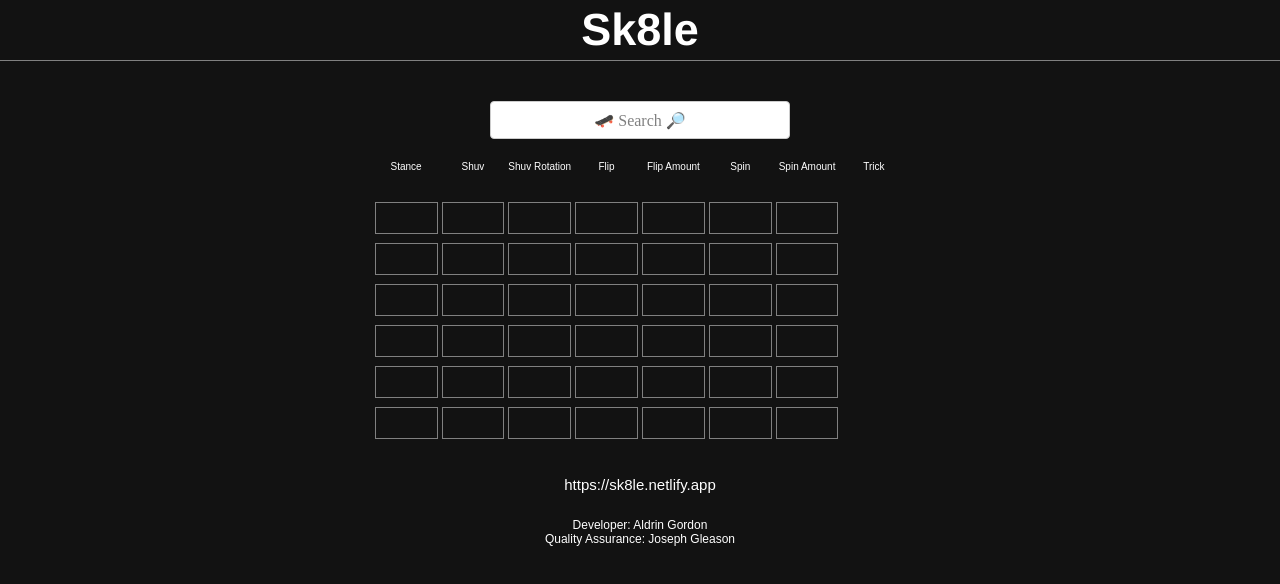
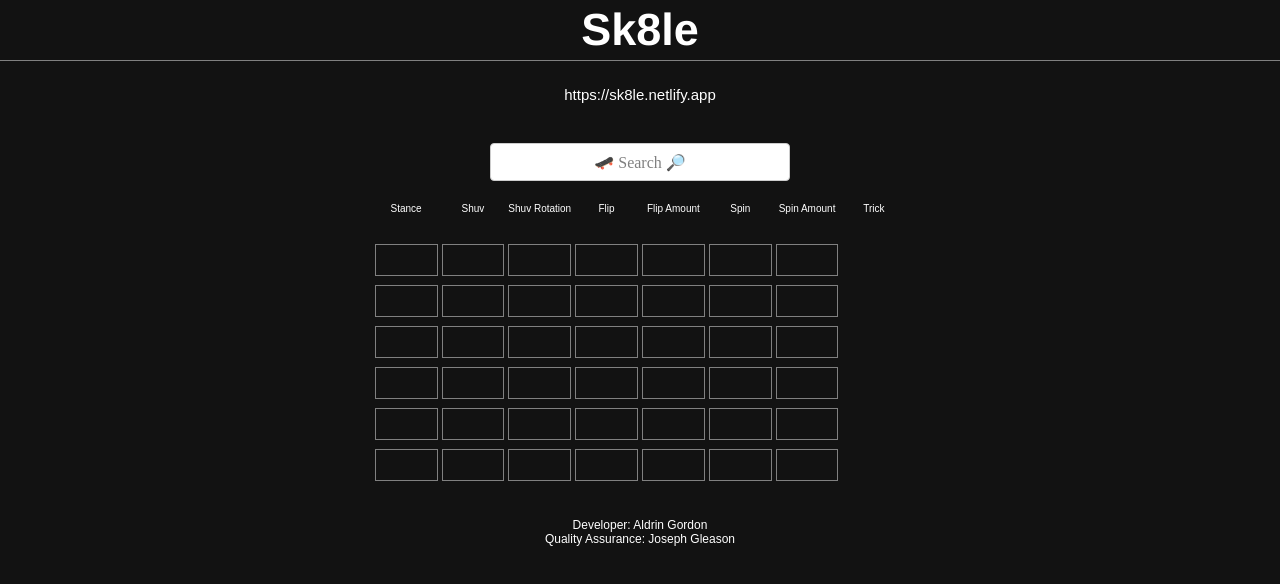
Before and after one commit to aldringordon/sk8le, a React (Create React App) app: page / in a window 1280 px wide. Shown: the top 584 px of the page. Built offline with nearby package versions, Linux system fonts and the light colour scheme.

Commit message:
fuck web design

```diff
--- a/src/App.js
+++ b/src/App.js
@@ -81,6 +81,8 @@ function App() {
 
         <div className="game">
 
+        <ShareBoard />
+
           <div className="answerString">
             {answerStr.answerString}
           </div>
@@ -93,7 +95,7 @@ function App() {
 
           <Board />
 
-          <ShareBoard />
+
 
           <div className="credits">
             <form>Developer: Aldrin Gordon</form>
```
